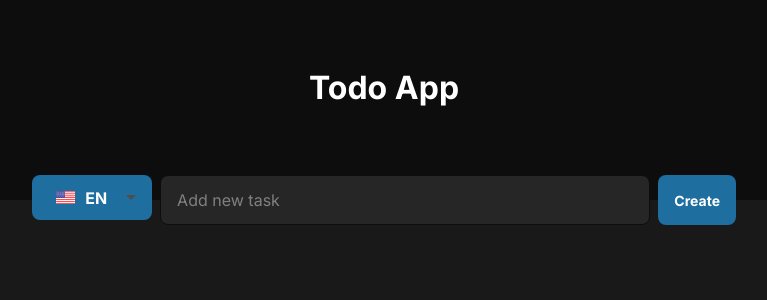
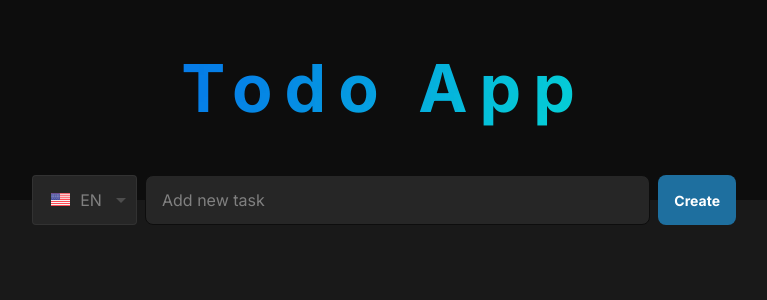
Before and after one commit to alain-nambi/todo-frontend, a React (Vite) app: page / in a window 1280 px wide. Shown: the top 300 px of the page, without its empty margins (256-1023 px from the left). Built offline with nearby package versions, Linux system fonts and the light colour scheme.

Commit message:
Refactor: CSS styling for Header component * Add a :root selector to define global variables * Simplify styles for the header and header content * Add styles for the FlagsSelectOption component * Remove redundant comments and whitespace

```diff
--- a/src/components/Header/header.module.css
+++ b/src/components/Header/header.module.css
@@ -1,5 +1,16 @@
+:root {
+    --primary-color: #1e6f9f;
+    --secondary-color: #de466c;
+    --white-color-one: #fff;
+    --bg-color-dark-one: #0D0D0D;
+    --bg-color-dark-two: #262626;
+    --bg-color-dark-three: #808080;
+    --header-height: 200px;
+    --main-border-radius: 8px;
+}
+
 .header {
-    background: #0D0D0D;
+    background: var(--bg-color-dark-one);
     display: flex;
     justify-content: center;
     align-items: center;
@@ -16,9 +27,13 @@
 }
 
 .headerContent .title {
-    font-weight: bold;
-    color: #fff;
-    text-transform: capitalize;
+    font-size: 66px;
+    line-height: 80px;
+    font-weight: 800;
+    letter-spacing: 12px;
+    background: url(/src/assets/blurred-blue-gradient-wallpaper-preview.jpg) 0 0 / cover no-repeat;
+    -webkit-background-clip: text;
+    -webkit-text-fill-color: transparent;
 }
 
 .taskForm {
@@ -35,28 +50,28 @@
 .taskForm input {
     height: 100%;
     flex: 1;
-    color: #fff;
-    background: #262626;
-    border: 1px solid #0D0D0D;
-    border-radius: 8px;
+    color: var(--white-color-one);
+    background: var(--bg-color-dark-two);
+    border: 1px solid var(--bg-color-dark-one);
+    border-radius: var(--main-border-radius);
     padding: 0 16px;
     font-size: 16px;
 }
 
 .taskForm input:focus {
-    outline: 2px solid #1E6F9F;
+    outline: 2px solid var(--primary-color);
 }
 
 .taskForm input::placeholder {
-    color: #808080;
+    color: var(--bg-color-dark-three);
 }
 
-.taskForm button {
+.taskForm button.taskFormButton {
     height: 100%;
-    background: #1E6F9F;
-    color: #fff;
+    background: var(--primary-color);
+    color: var(--white-color-one);
     border: none;
-    border-radius: 8px;
+    border-radius: var(--main-border-radius);
     display: flex;
     align-items: center;
     gap: 6px;
@@ -64,3 +79,27 @@
     font-size: 14px;
     font-weight: bold;
 }
+
+.FlagsSelectOption {
+    padding-bottom: 0px !important;
+    border-radius: var(--main-border-radius) !important;
+}
+
+.FlagsSelectOption button {
+    height: 100%;
+    color: var(--bg-color-dark-three);
+    background: var(--bg-color-dark-two);
+    width: 105px;
+}
+
+.FlagsSelectOption button:focus {
+    outline: 2px solid var(--primary-color);
+}
+
+.FlagsSelectOption ul {
+    background: var(--bg-color-dark-one);
+}
+
+.FlagsSelectOption ul li:hover {
+    background-color: var(--bg-color-dark-two);
+}
```
